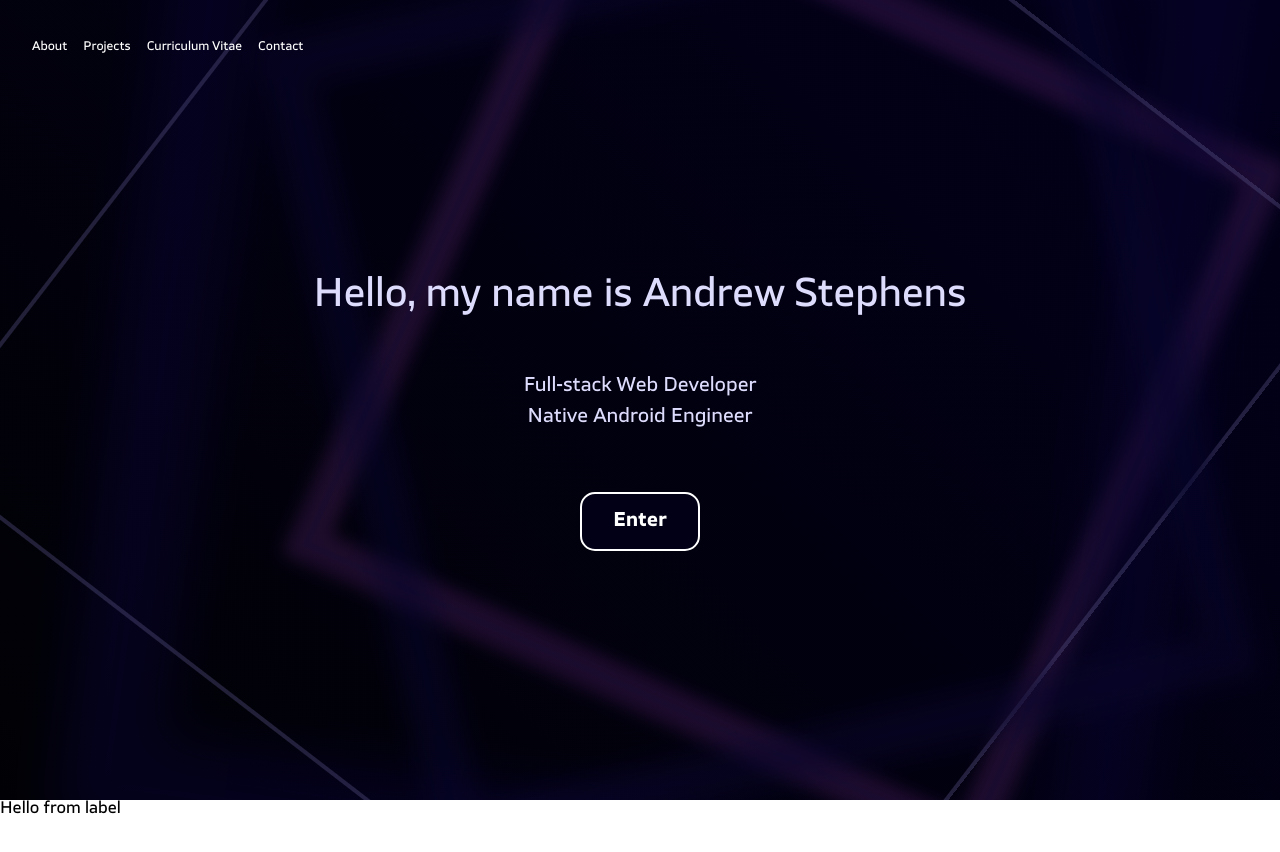
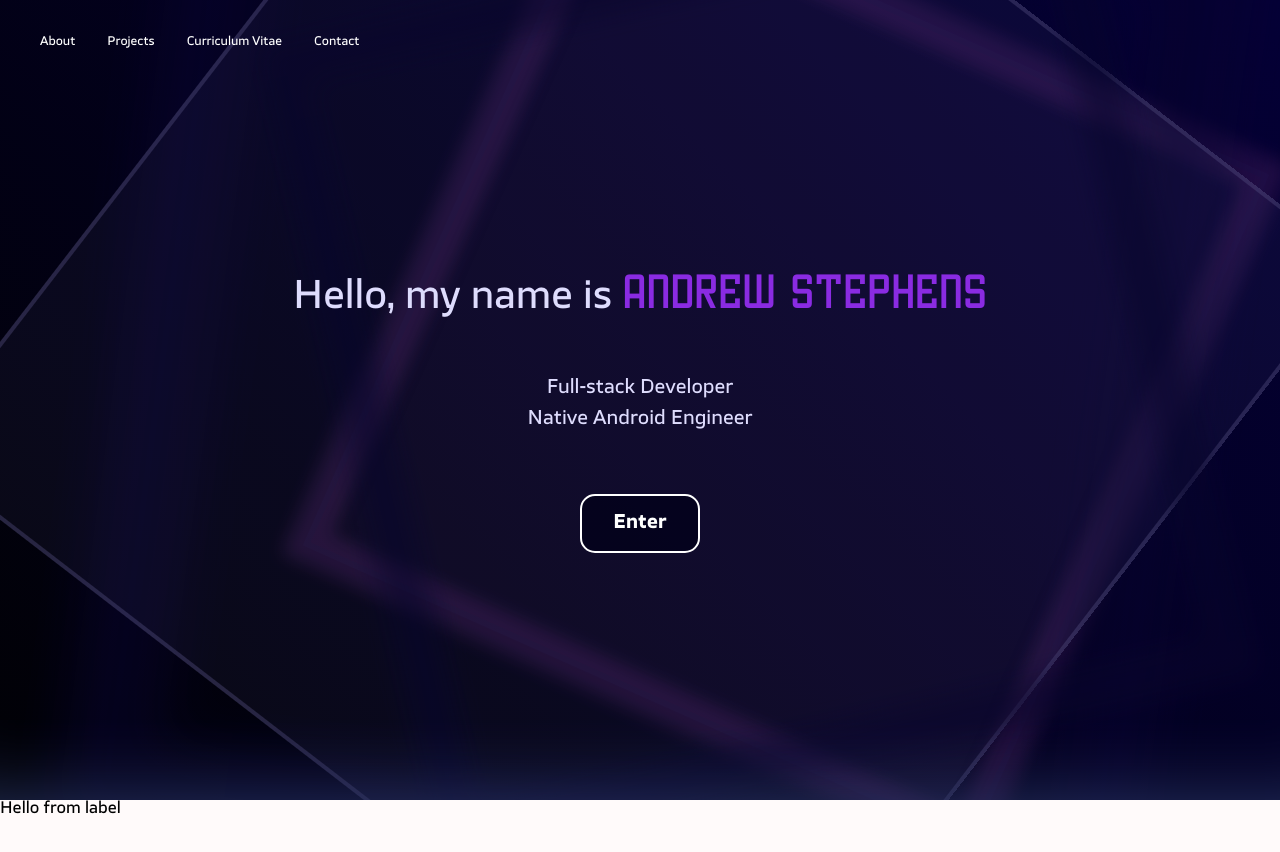
Before and after one commit to Andrew-R-Stephens/website-portfolio, a React (Vite) app: page / in a window 1280 px wide. Shown: the top 852 px of the page. Built offline with nearby package versions, Linux system fonts and the light colour scheme.

Commit message:
+ Added hero links and animations

```diff
--- a/src/App.css
+++ b/src/App.css
@@ -1,20 +1,19 @@
+:root {
+    all:unset;
+    height: 100dvh;
+}
 
-
-/* Small devices (portrait tablets and large phones, 600px and up) */
-@media only screen and (min-width: 600px) {}
-
-/* Medium devices (landscape tablets, 768px and up) */
-@media only screen and (min-width: 768px) {}
-
-/* Large devices (laptops/desktops, 992px and up) */
-@media only screen and (min-width: 992px) {}
-
-/* Extra large devices (large laptops and desktops, 1200px and up) */
-@media only screen and (min-width: 1200px) {}
+html {
+    height: 100dvh;
+}
 
 body {
     all: unset;
+    padding: 0;
+    margin: 0;
+    /*height: 100svh;*/ /* fallback for Js load */
     scroll-behavior: smooth;
+    height: 100dvh;
 }
 
 * {
@@ -26,20 +25,53 @@ ul {
     padding: 0;
     margin: 0;
 }
-/* Extra small devices (phones, 600px and down) */
-@media only screen and (max-width: 600px) {
-    ul {
-        display: inline-block;
-    }
-}
 
 li {
     list-style-type: none;
-    padding: 8px;
+    padding: 0 16px;
     margin-left: 0;
     margin-right: auto;
     color: white;
-    font-size: clamp(12px, 1svmin, 48px);
+    font-size: clamp(12px, 1.2svmin, 48px);
+    user-select: none;
+}
+
+li.hero-link:hover {
+    color: #a25ae5;
+}
+
+.hero-link-wrapper {
+    display:block;
+    color: white;
+}
+
+#hero-link-square-wrapper {
+    width: 100%;
+    display: inline-flex;
+    margin-left: auto;
+    margin-right: auto;
+}
+
+#hero-link-square {
+    position: relative;
+    border: 1px solid white;
+    margin: auto;
+    width: 10px;
+    aspect-ratio: 1;
+    opacity: 0;
+    transform: translateY(50px) rotate(-360deg);
+    transition: opacity 250ms, transform 500ms ease-in;
+}
+
+li.hero-link:hover ~ #hero-link-square-wrapper #hero-link-square {
+    position: relative;
+    border: 1px solid white;
+    margin: auto;
+    width: 10px;
+    aspect-ratio: 1;
+    opacity: 1;
+    transform: translateY(0px) rotate(90deg);
+    transition: opacity 250ms, transform 500ms ease-out;
 }
 
 input[type=button] {
@@ -60,9 +92,20 @@ input[type=button] {
     display: flex;
     margin: auto;
     width: 100%;
-    height: 100vh;
+    height: 100svh;
     background: rgb(4,3,27);
-    background: linear-gradient(45deg, rgb(1, 1, 5) 0%, rgb(2, 0, 26) 100%);
+    background: linear-gradient(45deg, rgb(1, 1, 5) 0%, rgb(4, 0, 54) 100%);
+}
+
+.page-body::after {
+    content: "";
+    background-size: cover;
+    display: inline-block;
+    position: absolute;
+    width: 100%;
+    height: 10vh;
+    bottom: 0;
+    box-shadow: inset 0 -10vh 10vh -10vh rgb(40, 52, 98);
 }
 
 .page-body {
@@ -76,15 +119,6 @@ input[type=button] {
     display: inline-block;
     margin: auto;
     padding: 1vmin;
-}
-
-@keyframes fade-in {
-    from {
-        opacity: 0;
-    }
-    to {
-        opacity: 100%;
-    }
 }
 
 .header-container {
@@ -132,13 +166,9 @@ input[type=button] {
     text-align: center;
 }
 
-@keyframes fade-in {
-    from {
-        opacity: 0;
-    }
-    to {
-        opacity: 100%;
-    }
+.transition-fade-in {
+    opacity: 0;
+    animation: fade-in 400ms forwards
 }
 
 .simple-label {
@@ -150,45 +180,7 @@ input[type=button] {
     font-size: clamp(12px, 1.5svw, 24px);
 }
 
-@font-face {
-    font-family: "Esprit";
-    src: local("Esprit"),
-    url("./assets/fonts/Esprit/Esprit.ttf") format("truetype");
-    font-weight: normal;
-    font-display: swap;
-}
 
-@font-face {
-    font-family: "Oldtimer";
-    src: local("Oldtimer"),
-    url("./assets/fonts/Oldtimer/Oldtimer.ttf") format("truetype");
-    font-weight: normal;
-    font-display: swap;
-}
-
-@font-face {
-    font-family: "TTSSevers-Regular";
-    src: local("TTSevers"),
-    url("./assets/fonts/TT Severs/TT-Severs-Regular.otf") format("opentype");
-    font-weight: normal;
-    font-display: swap;
-}
-
-@font-face {
-    font-family: "TTSSevers-Bold";
-    src: local("TTSevers"),
-    url("./assets/fonts/TT Severs/TT-Severs-Bold.otf") format("opentype");
-    font-weight: bold;
-    font-display: swap;
-}
-
-@font-face {
-    font-family: "TTSSevers-Medium";
-    src: local("TTSevers"),
-    url("./assets/fonts/TT Severs/TT-Severs-Medium.otf") format("opentype");
-    font-weight: bold;
-    font-display: swap;
-}
 
 .square-wrapper {
     position:absolute;
@@ -224,19 +216,6 @@ input[type=button] {
     animation-duration: 2s;
 }
 
-@keyframes square-gravity {
-    0% {
-        animation-timing-function: cubic-bezier(0.33333, 0.66667, 0.66667, 1)
-    }
-    25% {
-        transform: translate(0, -5svh);
-        animation-timing-function: cubic-bezier(0.33333, 0, 0.66667, 0.33333);
-    }
-    100% {
-        transform: translate(0, 200svh);
-    }
-}
-
 #square-1 {
     width: 60vmin;
     aspect-ratio: 1;
@@ -254,6 +233,7 @@ input[type=button] {
     width: 80vmin;
     aspect-ratio: 1;
     border: 4px solid rgba(83, 79, 129, 0.40);
+    background: rgba(83, 79, 129, 0.1);
 
     rotate: 87deg;
 
@@ -273,6 +253,7 @@ input[type=button] {
             inset 0 0 2vmin 2vmin rgba(33, 29, 93, 0.40),
             0 0 2vmin 2vmin rgba(33, 29, 93, 0.40);*/
     border: 6px solid rgba(62, 29, 93, 0.4);
+    background: rgba(62, 29, 93, 0.1);
     box-shadow:
             inset 0 0 2vmin 2vmin rgba(72, 29, 93, 0.4),
             0 0 2vmin 2vmin rgba(70, 29, 93, 0.4);
@@ -315,6 +296,106 @@ input[type=button] {
             shrink-grow-5 ease-in-out alternate infinite 25s;
 
     overflow: hidden;
+}
+
+#hexagon {
+    width: 100px;
+    height: 57.735px;
+    background: #211f1f;
+    position: relative;
+}
+#hexagon::before {
+    content: "";
+    position: absolute;
+    top: -28.8675px;
+    left: 0;
+    width: 0;
+    height: 0;
+    border-left: 50px solid transparent;
+    border-right: 50px solid transparent;
+    border-bottom: 28.8675px solid red;
+}
+#hexagon::after {
+    content: "";
+    position: absolute;
+    bottom: -28.8675px;
+    left: 0;
+    width: 0;
+    height: 0;
+    border-left: 50px solid transparent;
+    border-right: 50px solid transparent;
+    border-top: 28.8675px solid red;
+}
+
+#hero-bottom {
+
+}
+
+/* Extra small devices (phones, 600px and down) */
+@media only screen and (max-width: 600px) {
+    ul {
+        display: inline-block;
+    }
+    body{
+        height: 100%;
+    }
+    #hero-link {
+        height: 0;
+    }
+    #hero-link-square-wrapper {
+    }
+
+    #hero-link-square {
+        opacity: 0;
+    }
+
+    li.hero-link:hover ~ #hero-link-square-wrapper #hero-link-square {
+        opacity: 0;
+    }
+}
+
+/* Small devices (portrait tablets and large phones, 600px and up) */
+@media only screen and (min-width: 600px) {}
+
+/* Medium devices (landscape tablets, 768px and up) */
+@media only screen and (min-width: 768px) {}
+
+/* Large devices (laptops/desktops, 992px and up) */
+@media only screen and (min-width: 992px) {}
+
+/* Extra large devices (large laptops and desktops, 1200px and up) */
+@media only screen and (min-width: 1200px) {}
+
+
+@keyframes fade-in {
+    from {
+        opacity: 0;
+    }
+    to {
+        opacity: 100%;
+    }
+}
+
+@keyframes fade-in {
+    from {
+        opacity: 0;
+    }
+    to {
+        opacity: 100%;
+    }
+}
+
+@keyframes square-gravity {
+    0% {
+        animation-timing-function: cubic-bezier(0.33333, 0.66667, 0.66667, 1)
+    }
+    25% {
+        transform: translate(0, -5svh);
+        animation-timing-function: cubic-bezier(0.33333, 0, 0.66667, 0.33333);
+    }
+    100% {
+        transform: translate(0, 200svh);
+    }
 }
 
 @keyframes spin-square {
@@ -379,31 +460,101 @@ input[type=button] {
     }
 }
 
-#hexagon {
-    width: 100px;
-    height: 57.735px;
-    background: #211f1f;
-    position: relative;
+@font-face {
+    font-family: "Esprit";
+    src: local("Esprit"),
+    url("./assets/fonts/Esprit/Esprit.ttf") format("truetype");
+    font-weight: normal;
+    font-display: swap;
 }
-#hexagon::before {
-    content: "";
+
+@font-face {
+    font-family: "Oldtimer";
+    src: local("Oldtimer"),
+    url("./assets/fonts/Oldtimer/Oldtimer.ttf") format("truetype");
+    font-weight: normal;
+    font-display: swap;
+}
+
+@font-face {
+    font-family: "TTSSevers-Regular";
+    src: local("TTSevers"),
+    url("./assets/fonts/TT Severs/TT-Severs-Regular.otf") format("opentype");
+    font-weight: normal;
+    font-display: swap;
+}
+
+@font-face {
+    font-family: "TTSSevers-Bold";
+    src: local("TTSevers"),
+    url("./assets/fonts/TT Severs/TT-Severs-Bold.otf") format("opentype");
+    font-weight: bold;
+    font-display: swap;
+}
+
+@font-face {
+    font-family: "TTSSevers-Medium";
+    src: local("TTSevers"),
+    url("./assets/fonts/TT Severs/TT-Severs-Medium.otf") format("opentype");
+    font-weight: bold;
+    font-display: swap;
+}
+
+/**/
+@keyframes rotBG {
+    0% {
+        transform: rotate(0deg);
+    }
+    100% {
+        transform: rotate(360deg);
+    }
+}
+
+.gradient-wrapper {
     position: absolute;
-    top: -28.8675px;
+    width: 100vw;
+    height: 100vh;
+}
+
+.gradient {
+    position: absolute;
+    top: calc(100svh + 250px);
+    bottom: 0;
     left: 0;
-    width: 0;
-    height: 0;
-    border-left: 50px solid transparent;
-    border-right: 50px solid transparent;
-    border-bottom: 28.8675px solid red;
+    right: 0;
+    display: flex;
+    margin: auto;
+
+    --speed: 50s;
+    --easing: cubic-bezier(0.8, 0.2, 0.2, 0.8);
+
+    width: 100%;
+    height: 100%;
+    filter: blur(calc(var(--size) / 5));
+    background-image: linear-gradient(hsl(158, 82%, 57%, 85%), hsl(252, 82%, 57%, 100%));
+    animation: rotBG var(--speed) var(--easing) alternate infinite;
+    border-radius: 30% 70% 70% 30% / 30% 30% 70% 70%;
 }
-#hexagon::after {
-    content: "";
+
+@media (min-width: 720px) {
+    .gradient {
+        --size: 500px;
+    }
+}
+/*
+
+body {
+    background-color: #222;
     position: absolute;
-    bottom: -28.8675px;
-    left: 0;
-    width: 0;
-    height: 0;
-    border-left: 50px solid transparent;
-    border-right: 50px solid transparent;
-    border-top: 28.8675px solid red;
+    inset: 0;
+    display: flex;
+    place-content: center;
+    align-items: center;
+    overflow: hidden;
 }
+*/
+
+/* This is just to transition when you change the viewport size. */
+* {
+    transition: all 0.25s ease-out;
+}
--- a/src/Home.tsx
+++ b/src/Home.tsx
@@ -1,13 +1,13 @@
 import React, {Fragment, useEffect, useRef, useState} from "react";
 import {useNavigate} from "react-router-dom";
 import './App.css'
+import {render} from "react-dom";
 
 function Home() {
 
     //const navigate = useNavigate()
 
     const [isEntered, setIsEntered] = useState(false);
-
 
     function onEnterClick(event:any) {
         event.preventDefault()
@@ -19,12 +19,7 @@ function Home() {
         setIsEntered(true);
     }
 
-    useEffect(() =>{
-        const squareFall = document.getElementsByClassName('square-fall-1').item(0)
-        squareFall?.addEventListener("animationend", (event) => {
-            goToGreetingAnchor();
-        });
-    })
+
 
     function goToGreetingAnchor() {
         const greetingAnchor = document.getElementById('greeting-anchor')
@@ -34,12 +29,29 @@ function Home() {
         });
     }
 
+    useEffect(() =>{
+        const documentHeight = () => {
+            const doc = document.documentElement
+            doc.style.setProperty('--doc-height', `${window.innerHeight}px`)
+        }
+        window.addEventListener('resize', documentHeight)
+        documentHeight()
+
+        const squareFall = document.getElementsByClassName('square-fall-1').item(0)
+        squareFall?.addEventListener("animationend", (event) => {
+            goToGreetingAnchor();
+        });
+
+    }, [])
+
     return (
         <Fragment>
             <div className={'page-head'}>
                 <div style={{position: "absolute", top:0, width:"100%", height: "100svh", zIndex: 0, overflow: "hidden"}}>
-                    {/*<canvas id={'head-canvas'} width={"100%"} height={"100%"}
-                            style={{display: "block", margin:"auto", width:"100%", height:"100%"}}/>*/}
+                    {/*
+                    <canvas id={'head-canvas'} width={"100%"} height={"100%"}
+                            style={{display: "block", margin:"auto", width:"100%", height:"100%"}}/>
+                    */}
                     <div id={'square-fall'} className={'square-wrapper square-fall-1'}
                          role={isEntered? 'active-square-fall' : ''}>
                         <div className={'square-wrapper'}
@@ -60,41 +72,65 @@ function Home() {
                         <div className={'square-wrapper'}
                              id={'square-4'}/>
                     </div>
-{/*
-
+                    {/*
                     <div id={'square-fall'} className={'square-wrapper square-fall-5'}
                          role={isEntered? 'active-square-fall' : ''}>
                         <div className={'square-wrapper'}
                              id={'square-1'}/>
                     </div>
-*/}
+                    */}
+                    {/*<div className={'gradient-wrapper'}>
+                        <div className="gradient"></div>
+                    </div>*/}
 
                 </div>
                 <div className={'head-header'}>
                     <div className={'header-links'}>
                         <div style={{marginLeft:"3vmin", marginTop: 32}}>
                             <ul>
-                                <li>About</li>
-                                <li>Projects</li>
-                                <li>Curriculum Vitae</li>
-                                <li>Contact</li>
+                                <div className={'hero-link-wrapper'}>
+                                    <li className={'hero-link'}>
+                                        About
+                                    </li>
+                                    <div id={'hero-link-square-wrapper'}>
+                                        <div id={'hero-link-square'}></div>
+                                    </div>
+                                </div>
+                                <div className={'hero-link-wrapper'}>
+                                    <li className={'hero-link'}>Projects</li>
+                                    <div id={'hero-link-square-wrapper'}>
+                                        <div id={'hero-link-square'}></div>
+                                    </div>
+                                </div>
+                                <div className={'hero-link-wrapper'}>
+                                    <li className={'hero-link'}>Curriculum Vitae</li>
+                                    <div id={'hero-link-square-wrapper'}>
+                                        <div id={'hero-link-square'}></div>
+                                    </div>
+                                </div>
+                                <div className={'hero-link-wrapper'}>
+                                    <li className={'hero-link'}>Contact</li>
+                                    <div id={'hero-link-square-wrapper'}>
+                                        <div id={'hero-link-square'}></div>
+                                    </div>
+                                </div>
                             </ul>
                         </div>
                     </div>
                     <div className={'header-label'}>
-                        <div className={'label-container'}
-                             style={{opacity: 0, animation:"fade-in 1s forwards",
-                                 animationDelay: "200ms", paddingBottom:32}}>
-                            <label className={'simple-label'} style={{fontFamily:"TTSSevers-Medium"}}>Hello, my name is Andrew Stephens</label>
+                        <div className={'label-container transition-fade-in'}
+                             style={{animationDuration: "1s", animationDelay: "200ms", paddingBottom:32}}>
+                            <label className={'simple-label'} style={{fontFamily:"TTSSevers-Medium"}}>Hello, my name is </label>
+                            <label className={'simple-label'} style={{fontFamily:"Oldtimer", color: "blueviolet"}}>Andrew Stephens</label>
                         </div>
                     </div>
                     <div className={'header-label'}>
                         <div className={'label-container transition-fade-in'}
-                             style={{opacity: 0, animation:"fade-in 400ms forwards", animationDelay: "1s"}}>
-                            <label className={'simple-label reduced-font'}>Full-stack Web Developer</label>
+                             style={{animationDelay: "1s"}}>
+                            <label className={'simple-label reduced-font'}>Full-stack Developer</label>
                         </div>
                         <div className={'label-container transition-fade-in'}
-                             style={{opacity: 0, animation:"fade-in 400ms forwards", animationDelay: "1300ms"}}>
+                             style={{animationDelay: "1300ms"}}>
                             <label className={'simple-label reduced-font'}>Native Android Engineer</label>
                         </div>
                     </div>
@@ -112,7 +148,7 @@ function Home() {
                     </ul>
                 </div>*/}
             </div>
-            <div className={'page-body'}>
+            <div className={'page-body'} style={{background: "snow"}}>
                 <div id={'greeting-anchor'} className={'greeting'}>
                     <label>Hello from label</label>
                 </div>
```
Also changed, not shown: src/assets/vectors/Hero-bottom.svg (added).
